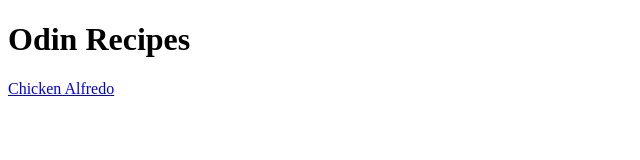
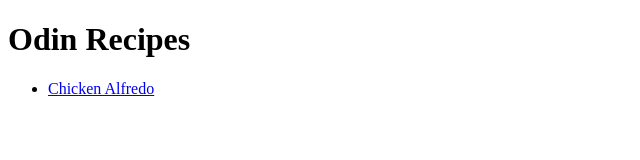
Before and after one commit to thebranflakes/odin-recipes, a plain HTML site: page index.html in a window 1280 px wide. Shown: the whole page, without its empty margins (0-640 px from the left). Drawn offline with Linux system fonts and the light colour scheme.

Commit message:
home with unordered list

```diff
--- a/index.html
+++ b/index.html
@@ -8,6 +8,8 @@
 </head>
 <body>
     <h1>Odin Recipes</h1>
-    <a href="./recipes/chicken_alfredo.html">Chicken Alfredo</a>
+    <ul>
+        <li><a href="./recipes/chicken_alfredo.html">Chicken Alfredo</a></li>
+    </ul>
 </body>
 </html>
```
